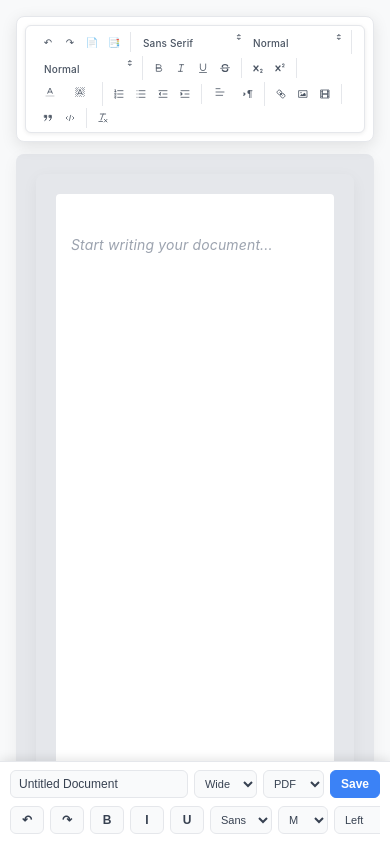
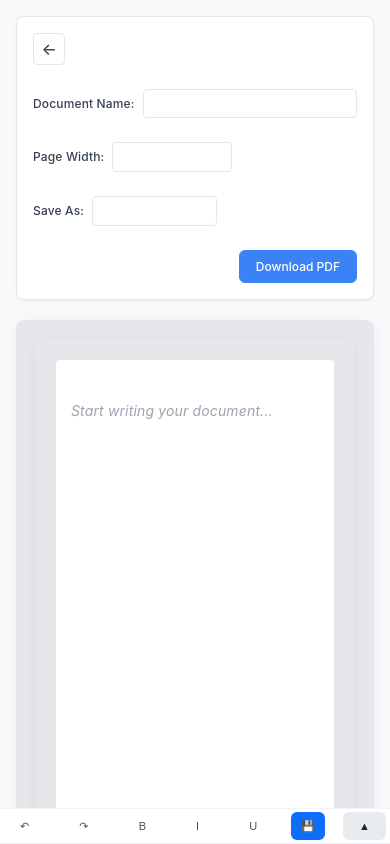
Before and after one commit to mgiftson0/FileSwitch, a React (Vite) app in the folder frontend/: page /edit-text in a window 390 px wide. Shown: the top 844 px of the page. Built offline with nearby package versions, Linux system fonts and the light colour scheme.

Commit message:
mobile tool bar styling

```diff
--- a/frontend/src/components/CustomToolbar.jsx
+++ b/frontend/src/components/CustomToolbar.jsx
@@ -13,6 +13,7 @@ const CustomToolbar = ({
   isDownloading
 }) => {
   const [activeFormats, setActiveFormats] = useState({});
+  const [showAdvancedTools, setShowAdvancedTools] = useState(false);
 
   // Update active formats when selection changes
   useEffect(() => {
@@ -47,22 +48,22 @@ const CustomToolbar = ({
         quillInstance.history.redo();
       };
 
-      // Mobile toolbar handlers
-      const handleMobileBoldClick = (e) => {
+      // Essential formatting handlers
+      const handleBoldClick = (e) => {
         e.preventDefault();
         e.stopPropagation();
         const isBold = quillInstance.getFormat().bold;
         quillInstance.format('bold', !isBold);
       };
 
-      const handleMobileItalicClick = (e) => {
+      const handleItalicClick = (e) => {
         e.preventDefault();
         e.stopPropagation();
         const isItalic = quillInstance.getFormat().italic;
         quillInstance.format('italic', !isItalic);
       };
 
-      const handleMobileUnderlineClick = (e) => {
+      const handleUnderlineClick = (e) => {
         e.preventDefault();
         e.stopPropagation();
         const isUnderline = quillInstance.getFormat().underline;
@@ -71,33 +72,32 @@ const CustomToolbar = ({
 
       // Wait for toolbar to be rendered
       const timer = setTimeout(() => {
+        // Desktop toolbar buttons
         const undoButton = document.querySelector('.ql-undo');
         const redoButton = document.querySelector('.ql-redo');
 
         if (undoButton) {
-          // Remove any existing listeners and add new one
           undoButton.removeAttribute('data-role');
           undoButton.addEventListener('click', handleUndoClick);
         }
 
         if (redoButton) {
-          // Remove any existing listeners and add new one
           redoButton.removeAttribute('data-role');
           redoButton.addEventListener('click', handleRedoClick);
         }
 
-        // Mobile toolbar buttons
-        const mobileBoldBtn = document.querySelector('.mobile-toolbar-bottom .mobile-bold');
-        const mobileItalicBtn = document.querySelector('.mobile-toolbar-bottom .mobile-italic');
-        const mobileUnderlineBtn = document.querySelector('.mobile-toolbar-bottom .mobile-underline');
-        const mobileUndoBtn = document.querySelector('.mobile-toolbar-bottom .mobile-undo');
-        const mobileRedoBtn = document.querySelector('.mobile-toolbar-bottom .mobile-redo');
+        // Mobile essential toolbar buttons
+        const mobileUndoBtn = document.querySelector('.mobile-essential .mobile-undo');
+        const mobileRedoBtn = document.querySelector('.mobile-essential .mobile-redo');
+        const mobileBoldBtn = document.querySelector('.mobile-essential .mobile-bold');
+        const mobileItalicBtn = document.querySelector('.mobile-essential .mobile-italic');
+        const mobileUnderlineBtn = document.querySelector('.mobile-essential .mobile-underline');
 
-        if (mobileBoldBtn) mobileBoldBtn.addEventListener('click', handleMobileBoldClick);
-        if (mobileItalicBtn) mobileItalicBtn.addEventListener('click', handleMobileItalicClick);
-        if (mobileUnderlineBtn) mobileUnderlineBtn.addEventListener('click', handleMobileUnderlineClick);
         if (mobileUndoBtn) mobileUndoBtn.addEventListener('click', handleUndoClick);
         if (mobileRedoBtn) mobileRedoBtn.addEventListener('click', handleRedoClick);
+        if (mobileBoldBtn) mobileBoldBtn.addEventListener('click', handleBoldClick);
+        if (mobileItalicBtn) mobileItalicBtn.addEventListener('click', handleItalicClick);
+        if (mobileUnderlineBtn) mobileUnderlineBtn.addEventListener('click', handleUnderlineClick);
       }, 100);
 
       return () => {
@@ -106,56 +106,92 @@ const CustomToolbar = ({
         const undoButton = document.querySelector('.ql-undo');
         const redoButton = document.querySelector('.ql-redo');
 
-        if (undoButton) {
-          undoButton.removeEventListener('click', handleUndoClick);
-        }
-        if (redoButton) {
-          redoButton.removeEventListener('click', handleRedoClick);
-        }
+        if (undoButton) undoButton.removeEventListener('click', handleUndoClick);
+        if (redoButton) redoButton.removeEventListener('click', handleRedoClick);
 
-        // Clean up mobile toolbar listeners
-        const mobileButtons = document.querySelectorAll('.mobile-toolbar-bottom button');
+        // Clean up mobile essential toolbar listeners
+        const mobileButtons = document.querySelectorAll('.mobile-essential button');
         mobileButtons.forEach(btn => {
-          btn.removeEventListener('click', handleMobileBoldClick);
-          btn.removeEventListener('click', handleMobileItalicClick);
-          btn.removeEventListener('click', handleMobileUnderlineClick);
           btn.removeEventListener('click', handleUndoClick);
           btn.removeEventListener('click', handleRedoClick);
+          btn.removeEventListener('click', handleBoldClick);
+          btn.removeEventListener('click', handleItalicClick);
+          btn.removeEventListener('click', handleUnderlineClick);
         });
       };
     }
   }, [quillInstance]);
 
-  // Mobile toolbar select handlers
-  const handleMobileFontChange = (e) => {
+  // Advanced mobile toolbar handlers
+  const handleFontChange = (e) => {
     if (quillInstance) {
       const font = e.target.value;
       quillInstance.format('font', font || false);
     }
   };
 
-  const handleMobileSizeChange = (e) => {
+  const handleSizeChange = (e) => {
     if (quillInstance) {
       const size = e.target.value;
       quillInstance.format('size', size || false);
     }
   };
 
-  const handleMobileAlignChange = (e) => {
+  const handleAlignChange = (e) => {
     if (quillInstance) {
       const align = e.target.value;
       quillInstance.format('align', align || false);
     }
   };
 
+  const handleHeaderChange = (e) => {
+    if (quillInstance) {
+      const header = e.target.value;
+      quillInstance.format('header', header || false);
+    }
+  };
+
+  const handleColorChange = (e) => {
+    if (quillInstance) {
+      const color = e.target.value;
+      quillInstance.format('color', color || false);
+    }
+  };
+
+  const handleStrikeClick = (e) => {
+    e.preventDefault();
+    e.stopPropagation();
+    if (quillInstance) {
+      const isStrike = quillInstance.getFormat().strike;
+      quillInstance.format('strike', !isStrike);
+    }
+  };
+
+  const handleListClick = (listType) => (e) => {
+    e.preventDefault();
+    e.stopPropagation();
+    if (quillInstance) {
+      const currentList = quillInstance.getFormat().list;
+      quillInstance.format('list', currentList === listType ? false : listType);
+    }
+  };
+
+  const handleQuoteClick = (e) => {
+    e.preventDefault();
+    e.stopPropagation();
+    if (quillInstance) {
+      const isQuote = quillInstance.getFormat().blockquote;
+      quillInstance.format('blockquote', !isQuote);
+    }
+  };
+
   return (
     <>
-      {/* Main Desktop Toolbar - KEEP ORIGINAL STYLING */}
-      <div className="toolbar-wrapper">
+      {/* Desktop Toolbar - Hidden on Mobile */}
+      <div className="toolbar-wrapper desktop-only">
         <div className="toolbar-container">
           <div id="toolbar" className="ql-toolbar ql-snow">
             <span className="ql-formats">
-              {/* Remove ql-undo and ql-redo classes to prevent Quill from trying to bind them */}
               <button className="ql-undo custom-undo" type="button" title="Undo" data-custom="undo">↶</button>
               <button className="ql-redo custom-redo" type="button" title="Redo" data-custom="redo">↷</button>
               <button className="ql-new-page" type="button" title="Add Page">📄</button>
@@ -230,106 +266,198 @@ const CustomToolbar = ({
         </div>
       </div>
 
-      {/* Mobile Toolbar - Bottom (ONLY SHOWS ON MOBILE) */}
-      <div className="mobile-toolbar-bottom">
-        <div className="mobile-controls-row">
+      {/* Mobile Toolbar - Bottom Fixed Position */}
+      <div className="mobile-toolbar-container mobile-only">
+        {/* Essential Tools Row */}
+        <div className="mobile-essential-toolbar">
+          <div className="mobile-essential">
+            <button className="mobile-undo" type="button" title="Undo">
+              <span>↶</span>
+            </button>
+            <button className="mobile-redo" type="button" title="Redo">
+              <span>↷</span>
+            </button>
+            <button
+              className={`mobile-bold ${activeFormats.bold ? 'active' : ''}`}
+              type="button"
+              title="Bold"
+            >
+              <span>B</span>
+            </button>
+            <button
+              className={`mobile-italic ${activeFormats.italic ? 'active' : ''}`}
+              type="button"
+              title="Italic"
+            >
+              <span>I</span>
+            </button>
+            <button
+              className={`mobile-underline ${activeFormats.underline ? 'active' : ''}`}
+              type="button"
+              title="Underline"
+            >
+              <span>U</span>
+            </button>
+
+            <button
+              className="mobile-save-button"
+              onClick={onDownload}
+              disabled={isDownloading}
+              title="Save Document"
+            >
+              {isDownloading ? '⏳' : '💾'}
+            </button>
+
+            <button
+              className={`mobile-expand-button ${showAdvancedTools ? 'active' : ''}`}
+              onClick={() => setShowAdvancedTools(!showAdvancedTools)}
+              title="More Tools"
+            >
+              <span>{showAdvancedTools ? '▼' : '▲'}</span>
+            </button>
+          </div>
+        </div>
+
+        {/* Advanced Tools Card - Expandable */}
+        {showAdvancedTools && (
+          <div className="mobile-advanced-card">
+            <div className="advanced-card-header">
+              <h3>Advanced Tools</h3>
+              <button
+                className="close-advanced"
+                onClick={() => setShowAdvancedTools(false)}
+                title="Close"
+              >
+                ✕
+              </button>
+            </div>
+
+            <div className="advanced-tools-grid">
+              {/* Document Settings */}
+              <div className="tool-group">
+                <label>Document</label>
                 <input
-            className="mobile-doc-name"
                   type="text"
                   value={documentName}
                   onChange={(e) => setDocumentName(e.target.value)}
                   placeholder="Document Name"
+                  className="mobile-input"
                 />
-
                 <select
-            className="mobile-page-width"
                   value={pageWidth}
                   onChange={(e) => setPageWidth(Number(e.target.value))}
+                  className="mobile-select"
                 >
                   <option value={612}>Letter</option>
                   <option value={595}>A4</option>
                   <option value={816}>Wide</option>
                   <option value={1056}>Legal</option>
                 </select>
-
                 <select
-            className="mobile-save-format"
                   value={outputFormat}
                   onChange={(e) => setOutputFormat(e.target.value)}
+                  className="mobile-select"
                 >
                   <option value="pdf">PDF</option>
                   <option value="docx">Word</option>
                 </select>
+              </div>
 
+              {/* Text Formatting */}
+              <div className="tool-group">
+                <label>Format</label>
+                <select
+                  onChange={handleFontChange}
+                  value={activeFormats.font || ''}
+                  className="mobile-select"
+                >
+                  <option value="">Sans Serif</option>
+                  <option value="serif">Serif</option>
+                  <option value="monospace">Monospace</option>
+                </select>
+                <select
+                  onChange={handleSizeChange}
+                  value={activeFormats.size || ''}
+                  className="mobile-select"
+                >
+                  <option value="small">Small</option>
+                  <option value="">Normal</option>
+                  <option value="large">Large</option>
+                  <option value="huge">Huge</option>
+                </select>
+                <select
+                  onChange={handleHeaderChange}
+                  value={activeFormats.header || ''}
+                  className="mobile-select"
+                >
+                  <option value="">Normal</option>
+                  <option value="1">Heading 1</option>
+                  <option value="2">Heading 2</option>
+                  <option value="3">Heading 3</option>
+                </select>
+              </div>
+
+              {/* Style Options */}
+              <div className="tool-group">
+                <label>Style</label>
+                <div className="button-row">
                   <button
-            className="mobile-download-button"
-            onClick={onDownload}
-            disabled={isDownloading}
+                    className={`tool-button ${activeFormats.strike ? 'active' : ''}`}
+                    onClick={handleStrikeClick}
+                    title="Strike Through"
                   >
-            {isDownloading ? '...' : 'Save'}
+                    <span style={{textDecoration: 'line-through'}}>S</span>
+                  </button>
+                  <button
+                    className={`tool-button ${activeFormats.blockquote ? 'active' : ''}`}
+                    onClick={handleQuoteClick}
+                    title="Quote"
+                  >
+                    "
                   </button>
                 </div>
+                <select
+                  onChange={handleAlignChange}
+                  value={activeFormats.align || ''}
+                  className="mobile-select"
+                >
+                  <option value="">Left Align</option>
+                  <option value="center">Center</option>
+                  <option value="right">Right Align</option>
+                  <option value="justify">Justify</option>
+                </select>
+                <input
+                  type="color"
+                  onChange={handleColorChange}
+                  value={activeFormats.color || '#000000'}
+                  className="color-input"
+                  title="Text Color"
+                />
+              </div>
 
-        <div className="mobile-editing-row">
-          <button className="mobile-undo" type="button" title="Undo">↶</button>
-          <button className="mobile-redo" type="button" title="Redo">↷</button>
+              {/* Lists */}
+              <div className="tool-group">
+                <label>Lists</label>
+                <div className="button-row">
                   <button
-            className={`mobile-bold ${activeFormats.bold ? 'active' : ''}`}
-            type="button"
-            title="Bold"
+                    className={`tool-button ${activeFormats.list === 'bullet' ? 'active' : ''}`}
+                    onClick={handleListClick('bullet')}
+                    title="Bullet List"
                   >
-            B
+                    •
                   </button>
                   <button
-            className={`mobile-italic ${activeFormats.italic ? 'active' : ''}`}
-            type="button"
-            title="Italic"
+                    className={`tool-button ${activeFormats.list === 'ordered' ? 'active' : ''}`}
+                    onClick={handleListClick('ordered')}
+                    title="Numbered List"
                   >
-            I
+                    1.
                   </button>
-          <button
-            className={`mobile-underline ${activeFormats.underline ? 'active' : ''}`}
-            type="button"
-            title="Underline"
-          >
-            U
-          </button>
-
-          <select
-            className="mobile-font"
-            onChange={handleMobileFontChange}
-            value={activeFormats.font || ''}
-            title="Font"
-          >
-            <option value="">Sans</option>
-            <option value="serif">Serif</option>
-            <option value="monospace">Mono</option>
-          </select>
-
-          <select
-            className="mobile-size"
-            onChange={handleMobileSizeChange}
-            value={activeFormats.size || ''}
-            title="Size"
-          >
-            <option value="small">S</option>
-            <option value="">M</option>
-            <option value="large">L</option>
-            <option value="huge">XL</option>
-          </select>
-
-          <select
-            className="mobile-align"
-            onChange={handleMobileAlignChange}
-            value={activeFormats.align || ''}
-            title="Align"
-          >
-            <option value="">Left</option>
-            <option value="center">Center</option>
-            <option value="right">Right</option>
-            <option value="justify">Justify</option>
-          </select>
                 </div>
+              </div>
+            </div>
+          </div>
+        )}
       </div>
     </>
   );
--- a/frontend/src/components/MobileTool.css
+++ b/frontend/src/components/MobileTool.css
@@ -1,195 +1,253 @@
-/* Mobile Toolbar Bottom Styles */
-.mobile-toolbar-bottom {
-    display: none;
-    position: fixed;
-    bottom: 0;
-    left: 0;
-    right: 0;
-    background: #ffffff;
-    border-top: 1px solid #e5e7eb;
-    box-shadow: 0 -2px 10px rgba(0, 0, 0, 0.1);
-    z-index: 1000;
-    padding: 8px 10px;
-    animation: slideUp 0.3s ease-out;
+/* ---------------- Global Visibility ---------------- */
+.desktop-only {
+    display: block;
   }
 
-  .mobile-controls-row {
-    display: flex;
-    align-items: center;
-    gap: 6px;
-    margin-bottom: 6px;
-    flex-wrap: nowrap;
-    overflow-x: auto;
-    -webkit-overflow-scrolling: touch;
-    scrollbar-width: none;
-    -ms-overflow-style: none;
-    padding-bottom: 2px;
-  }
-
-  .mobile-controls-row::-webkit-scrollbar {
+  .mobile-only {
     display: none;
   }
 
-  .mobile-editing-row {
-    display: flex;
-    align-items: center;
-    gap: 6px;
-    flex-wrap: nowrap;
-    overflow-x: auto;
-    -webkit-overflow-scrolling: touch;
-    scrollbar-width: none;
-    -ms-overflow-style: none;
-    padding-bottom: 2px;
+  @media (max-width: 768px) {
+    .desktop-only {
+      display: none !important;
     }
-
-  .mobile-editing-row::-webkit-scrollbar {
-    display: none;
-  }
-
-  .mobile-doc-name {
-    flex: 1;
-    min-width: 80px;
-    height: 28px;
-    border: 1px solid #e5e7eb;
-    background: #f9fafb;
-    color: #374151;
-    border-radius: 6px;
-    font-size: 12px;
-    padding: 0 8px;
-    outline: none;
-    white-space: nowrap;
-    overflow: hidden;
-    text-overflow: ellipsis;
-  }
-
-  .mobile-doc-name:focus {
-    border-color: #3b82f6;
-    box-shadow: 0 0 0 2px rgba(59, 130, 246, 0.1);
-  }
-
-  .mobile-page-width,
-  .mobile-save-format {
-    flex-shrink: 0;
-    height: 28px;
-    border: 1px solid #e5e7eb;
-    background: #f9fafb;
-    color: #374151;
-    border-radius: 6px;
-    font-size: 11px;
-    padding: 0 6px;
-    outline: none;
-    min-width: 60px;
-  }
-
-  .mobile-download-button {
-    flex-shrink: 0;
-    height: 28px;
-    border: 1px solid #3b82f6;
-    background: #3b82f6;
-    color: white;
-    border-radius: 6px;
-    font-size: 12px;
-    font-weight: 600;
-    padding: 0 10px;
-    cursor: pointer;
-    white-space: nowrap;
-  }
-
-  .mobile-download-button:disabled {
-    opacity: 0.6;
-    cursor: not-allowed;
-  }
-
-  .mobile-download-button:not(:disabled):hover {
-    background: #2563eb;
-    border-color: #2563eb;
-  }
-
-  /* Editing tools */
-  .mobile-editing-row button {
-    flex-shrink: 0;
-    width: 30px;
-    height: 28px;
-    border: 1px solid #e5e7eb;
-    background: #f9fafb;
-    color: #374151;
-    border-radius: 6px;
-    font-size: 12px;
-    font-weight: 600;
-    cursor: pointer;
-    display: flex;
-    align-items: center;
-    justify-content: center;
-  }
-
-  .mobile-editing-row button.active {
-    background: #3b82f6;
-    color: #ffffff;
-    border-color: #2563eb;
-  }
-
-  .mobile-editing-row select {
-    flex-shrink: 0;
-    height: 28px;
-    border: 1px solid #e5e7eb;
-    background: #f9fafb;
-    color: #374151;
-    border-radius: 6px;
-    font-size: 11px;
-    padding: 0 6px;
-    outline: none;
-    min-width: 50px;
-  }
-
-  /* Animation for toolbar appearance */
-  @keyframes slideUp {
-    from {
-      transform: translateY(100%);
-      opacity: 0;
-    }
-    to {
-      transform: translateY(0);
-      opacity: 1;
+    .mobile-only {
+      display: block !important;
     }
   }
 
-  /* Mobile-specific styles */
-  @media (max-width: 768px) {
-    .mobile-toolbar-bottom {
-      display: block;
+  /* ---------------- Desktop Toolbar ---------------- */
+  .toolbar-wrapper {
+    background: #fff;
+    border-bottom: 1px solid #f1f3f5;
+    padding: 4px 8px;
   }
 
-    /* Add padding to body to prevent content from being hidden behind toolbar */
-    body {
-      padding-bottom: 90px;
+  .toolbar-container .ql-toolbar {
+    display: flex;
+    align-items: center;
+    flex-wrap: wrap;
+    gap: 4px;
+    font-size: 13px;
   }
 
-    /* Adjust editor container for mobile with bottom toolbar */
-    .editor-wrapper {
-      padding-bottom: 10px;
+  .ql-formats {
+    display: flex;
+    align-items: center;
+    gap: 2px;
   }
 
-    /* Hide desktop control panel on mobile */
-    .control-panel {
-      display: none !important;
-    }
+  .ql-toolbar button,
+  .ql-toolbar select {
+    height: 28px;
+    min-width: 28px;
+    border-radius: 6px;
+    border: none;
+    background: transparent;
+    font-size: 12px;
+    color: #495057;
+    cursor: pointer;
+    padding: 0 6px;
+    transition: background 0.15s ease, color 0.15s ease;
   }
 
-  /* Ensure mobile toolbar doesn't show on desktop */
-  @media (min-width: 769px) {
-    .mobile-toolbar-bottom {
-      display: none !important;
+  .ql-toolbar button:hover,
+  .ql-toolbar select:hover {
+    background: #f8f9fa;
   }
 
-    body {
-      padding-bottom: 0;
+  .ql-toolbar button.ql-active,
+  .ql-toolbar select:focus {
+    background: #e9ecef;
+    color: #212529;
   }
 
-    .editor-wrapper {
-      padding-bottom: 0;
+  /* ---------------- Mobile Toolbar ---------------- */
+  .mobile-toolbar-container {
+    position: fixed;
+    bottom: 0;
+    left: 0; right: 0;
+    z-index: 1000;
+    background: #fff;
+    border-top: 1px solid #f1f3f5;
+    font-size: 13px;
   }
 
-    .control-panel {
-      display: flex !important;
+  /* Essential Toolbar (Row) */
+  .mobile-essential-toolbar {
+    background: #fff;
+    border-bottom: 1px solid #f1f3f5;
   }
+
+  .mobile-essential {
+    display: flex;
+    align-items: center;
+    justify-content: space-between;
+    padding: 4px 6px;
+    gap: 4px;
+    overflow-x: auto;
   }
+
+  /* Buttons */
+  .mobile-essential button {
+    min-width: 34px;
+    height: 34px;
+    border: none;
+    border-radius: 6px;
+    background: transparent;
+    font-size: 13px;
+    font-weight: 500;
+    color: #495057;
+    cursor: pointer;
+    transition: background 0.15s ease, transform 0.15s ease;
+    flex-shrink: 0;
+  }
+
+  .mobile-essential button:hover {
+    background: #f8f9fa;
+  }
+
+  .mobile-essential button:active {
+    transform: scale(0.96);
+  }
+
+  .mobile-essential button.active {
+    background: #e9ecef;
+    color: #212529;
+  }
+
+  /* Save + Expand buttons */
+  .mobile-save-button {
+    background: #0d6efd !important;
+    color: #fff !important;
+    padding: 0 10px;
+  }
+
+  .mobile-expand-button {
+    background: #e9ecef !important;
+    color: #212529 !important;
+  }
+
+  /* ---------------- Advanced Card ---------------- */
+  .mobile-advanced-card {
+    background: #fff;
+    border-top: 1px solid #f1f3f5;
+    max-height: 50vh;
+    overflow-y: auto;
+    animation: slideUp 0.25s ease-out;
+    padding: 8px;
+  }
+
+  @keyframes slideUp {
+    from { transform: translateY(100%); opacity: 0; }
+    to { transform: translateY(0); opacity: 1; }
+  }
+
+  .advanced-card-header {
+    display: flex;
+    justify-content: space-between;
+    align-items: center;
+    padding: 6px 8px;
+    border-bottom: 1px solid #f1f3f5;
+    background: #f8f9fa;
+    border-radius: 6px 6px 0 0;
+  }
+
+  .advanced-card-header h3 {
+    font-size: 12px;
+    margin: 0;
+    color: #495057;
+    font-weight: 600;
+  }
+
+  .close-advanced {
+    width: 26px;
+    height: 26px;
+    border-radius: 50%;
+    background: #dc3545;
+    color: #fff;
+    font-size: 12px;
+    border: none;
+    cursor: pointer;
+    transition: background 0.2s ease;
+  }
+
+  .close-advanced:hover {
+    background: #c82333;
+  }
+
+  /* ---------------- Advanced Grid ---------------- */
+  .advanced-tools-grid {
+    display: grid;
+    grid-template-columns: repeat(auto-fill, minmax(120px, 1fr));
+    gap: 8px;
+    margin-top: 8px;
+  }
+
+  .tool-group {
+    background: #f8f9fa;
+    border-radius: 6px;
+    padding: 8px;
+  }
+
+  .tool-group label {
+    font-size: 11px;
+    font-weight: 600;
+    margin-bottom: 4px;
+    display: block;
+    color: #495057;
+  }
+
+  /* Inputs & Selects */
+  .mobile-input,
+  .mobile-select,
+  .color-input {
+    width: 100%;
+    height: 30px;
+    border: 1px solid #dee2e6;
+    border-radius: 6px;
+    font-size: 12px;
+    padding: 0 6px;
+    margin-bottom: 4px;
+    background: #fff;
+  }
+
+  .mobile-select {
+    cursor: pointer;
+  }
+
+  /* Button Rows */
+  .button-row {
+    display: flex;
+    gap: 4px;
+  }
+
+  .tool-button {
+    flex: 1;
+    height: 30px;
+    border: none;
+    border-radius: 6px;
+    background: #e9ecef;
+    font-size: 12px;
+    font-weight: 500;
+    color: #495057;
+    cursor: pointer;
+    transition: background 0.15s ease;
+  }
+
+  .tool-button:hover {
+    background: #dee2e6;
+  }
+
+  .tool-button.active {
+    background: #0d6efd;
+    color: #fff;
+  }
+
+  /* ---------------- Ultra Compact Mode (Phones) ---------------- */
+  @media (max-width: 480px) {
+    .mobile-essential { gap: 2px; padding: 3px 4px; }
+    .mobile-essential button { min-width: 28px; height: 28px; font-size: 11px; }
+    .mobile-input, .mobile-select, .tool-button { height: 28px; font-size: 11px; }
+    .color-input { height: 28px; }
+  }
```
Lines whose indentation alone changed are shown as unchanged.
